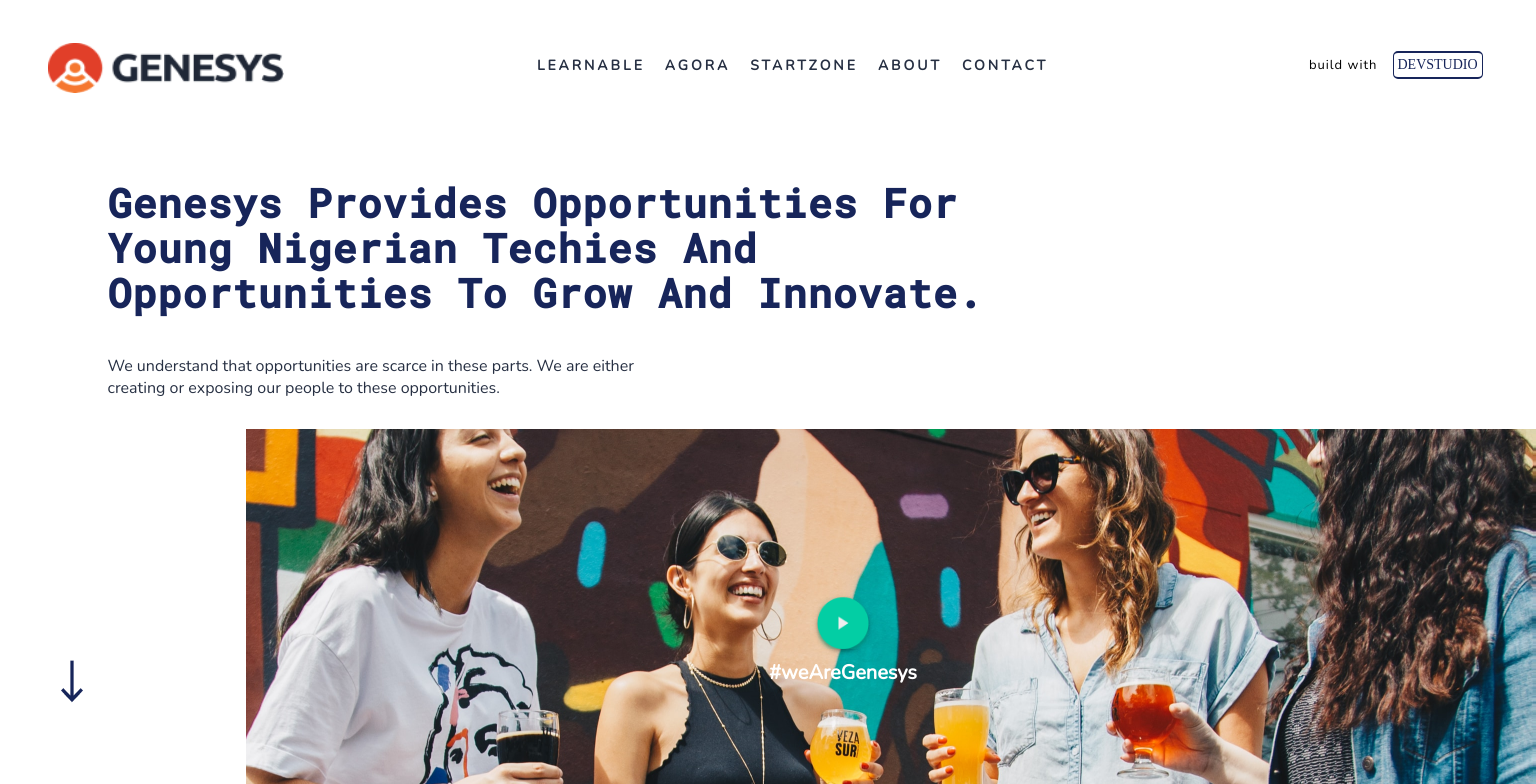
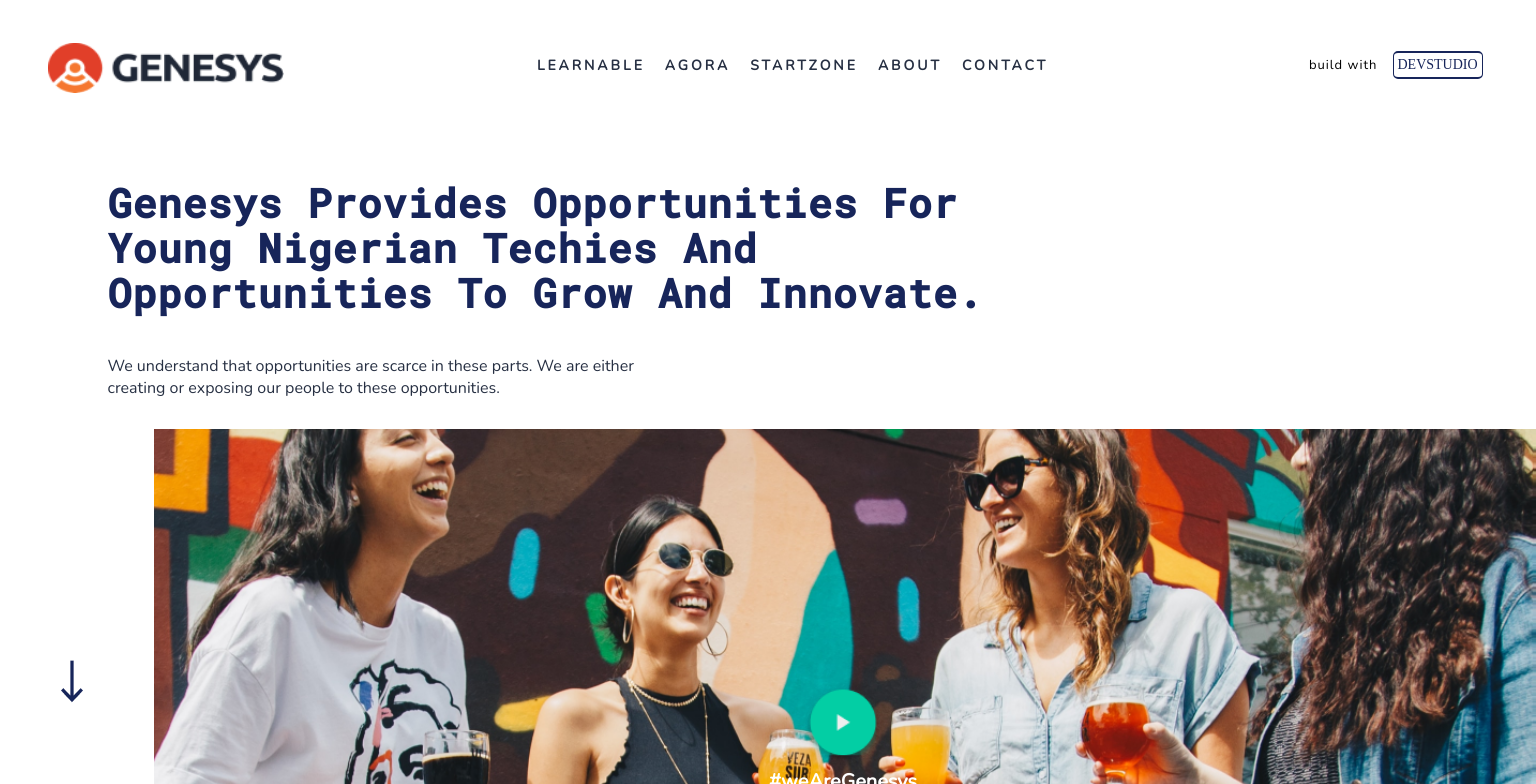
Before and after one commit to MiracleUFO/learnable, a React (Create React App) app: page / in a window 1536 px wide. Shown: the top 784 px of the page. Built offline with nearby package versions, Linux system fonts and the light colour scheme.

Commit message:
Mobile UI style tweak for 2000+ viewports

```diff
--- a/src/index.css
+++ b/src/index.css
@@ -708,17 +708,25 @@ footer a {
 	width: 47%;
 }
 
-@media screen and (min-width: 2000px) {
+@media screen and (min-width: 1450px) {
 	.picRight {
 		width: 90vw;
 	}
 
-	.centeredIcon {
-		top: 270px;
-	}
-
 	.centeredIcon img {
 		width: 60%;
+	}
+}
+
+@media screen and (min-width: 1500px) {
+	.centeredIcon {
+		top: 250px;
+	}
+}
+
+@media screen and (min-width: 2000px) {
+	.centeredIcon {
+		top: 300px;
 	}
 }
 
```
